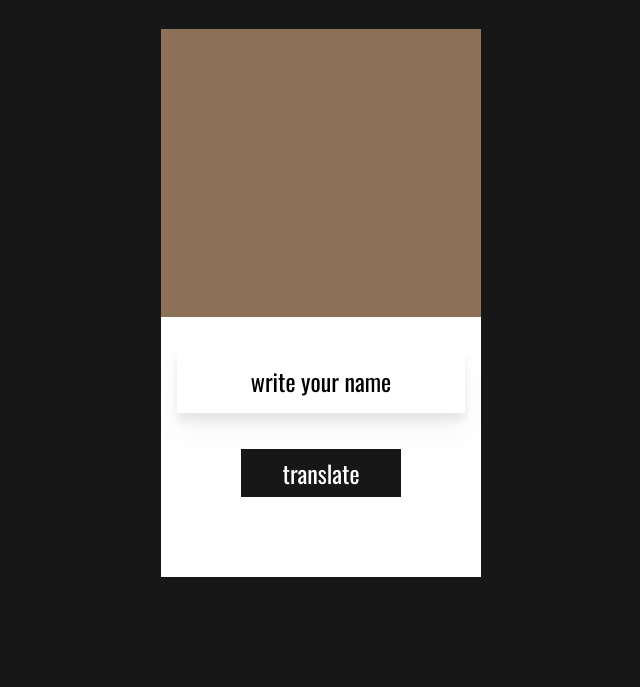
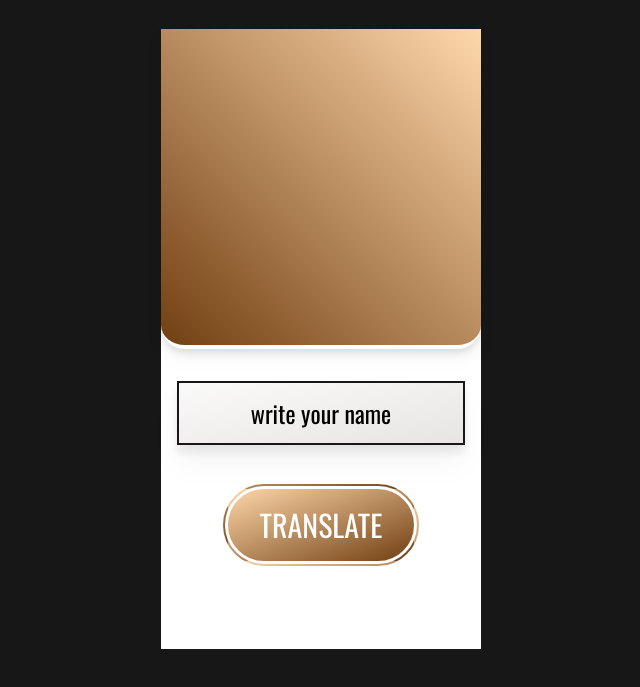
Before and after one commit to Sparrow-90/HieroLingo, a website built with Parcel: page src/index.html in a window 1280 px wide. Shown: the part 99-786 px from the top of the page, without its empty margins (319-959 px from the left). Built offline with nearby package versions, Linux system fonts and the light colour scheme.

Commit message:
add new style for button and output screen

```diff
--- a/src/index.html
+++ b/src/index.html
@@ -15,12 +15,12 @@
         <p class="text-lg text-white">Your personal hieroglyph translator</p>
     </header>
         <main class="w-80 bg-white flex flex-col">
-            <section class="output--js w-full h-72 bg-coffee">
+            <section class="output--js w-full h-80 bg-coffee rounded-b-3xl drop-shadow-lg border-b-double border-white border-b-4 bg-gradient-to-bl from-orange-200 to-yellow-900">
 
             </section>
             <section class="flex flex-col items-center mt-8">
-                <input class="w-72 h-16 drop-shadow-xl text-2xl text-center p-4 mb-9" type="text" id="name-input" value="write your name" maxlength="25">
-                <button class="button--js bg-myBg text-white w-40 h-12 text-2xl mb-20 flex justify-center items-center">translate</button>
+                <input class="bg-gradient-to-br from-stone-50 to-stone-200 w-72 h-16 drop-shadow-xl text-2xl text-center p-4 mb-9 border-2 border-myBg" type="text" id="name-input" value="write your name" maxlength="25">
+                <button class="button--js text-white px-8 py-5 text-3xl leading-8 mb-20 rounded-full border-white border-8 border-double uppercase bg-gradient-to-br from-orange-200 to-yellow-900">translate</button>
             </section>
         </main>
 
```
Also changed, not shown: dist/index.html, 4 other files.
